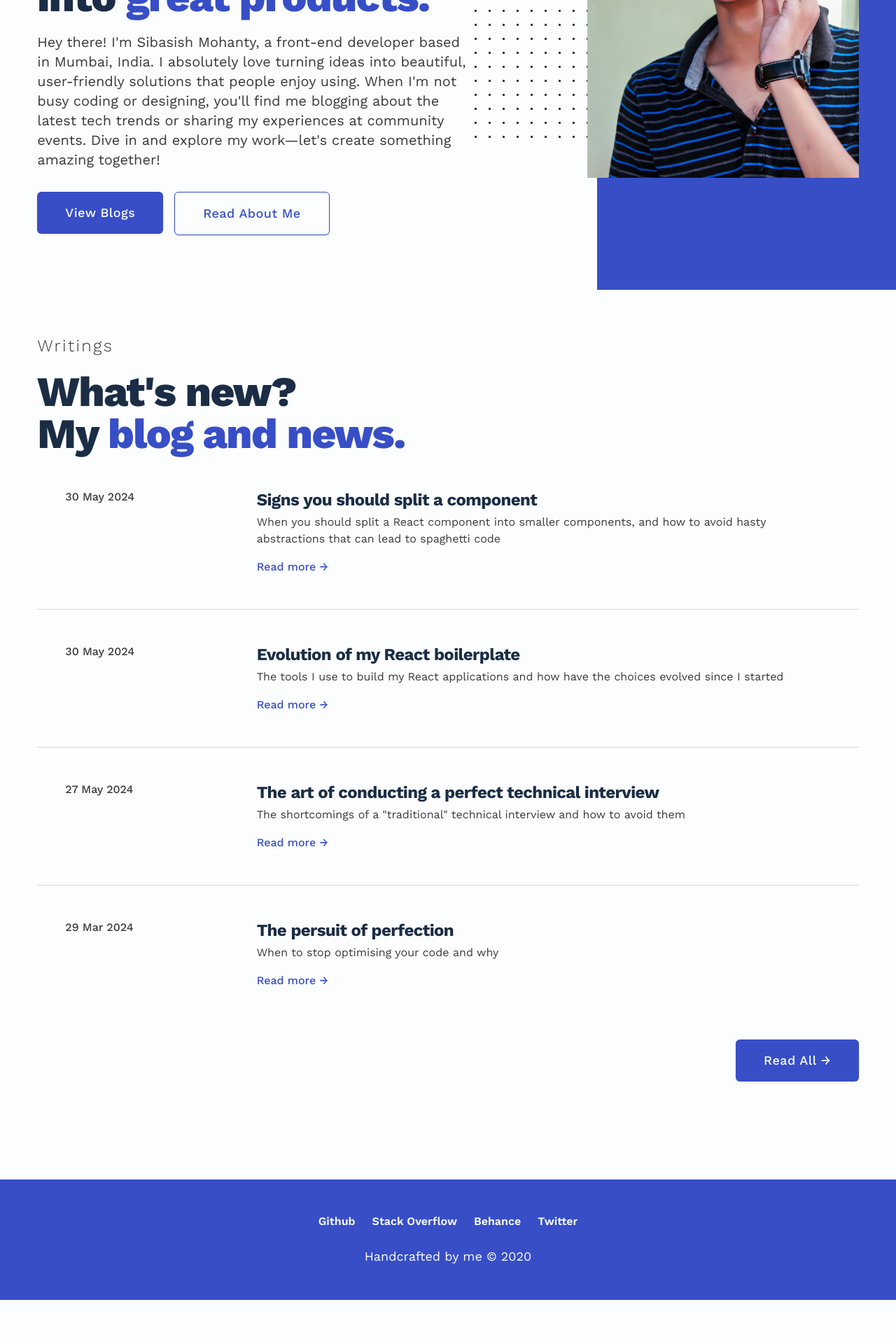
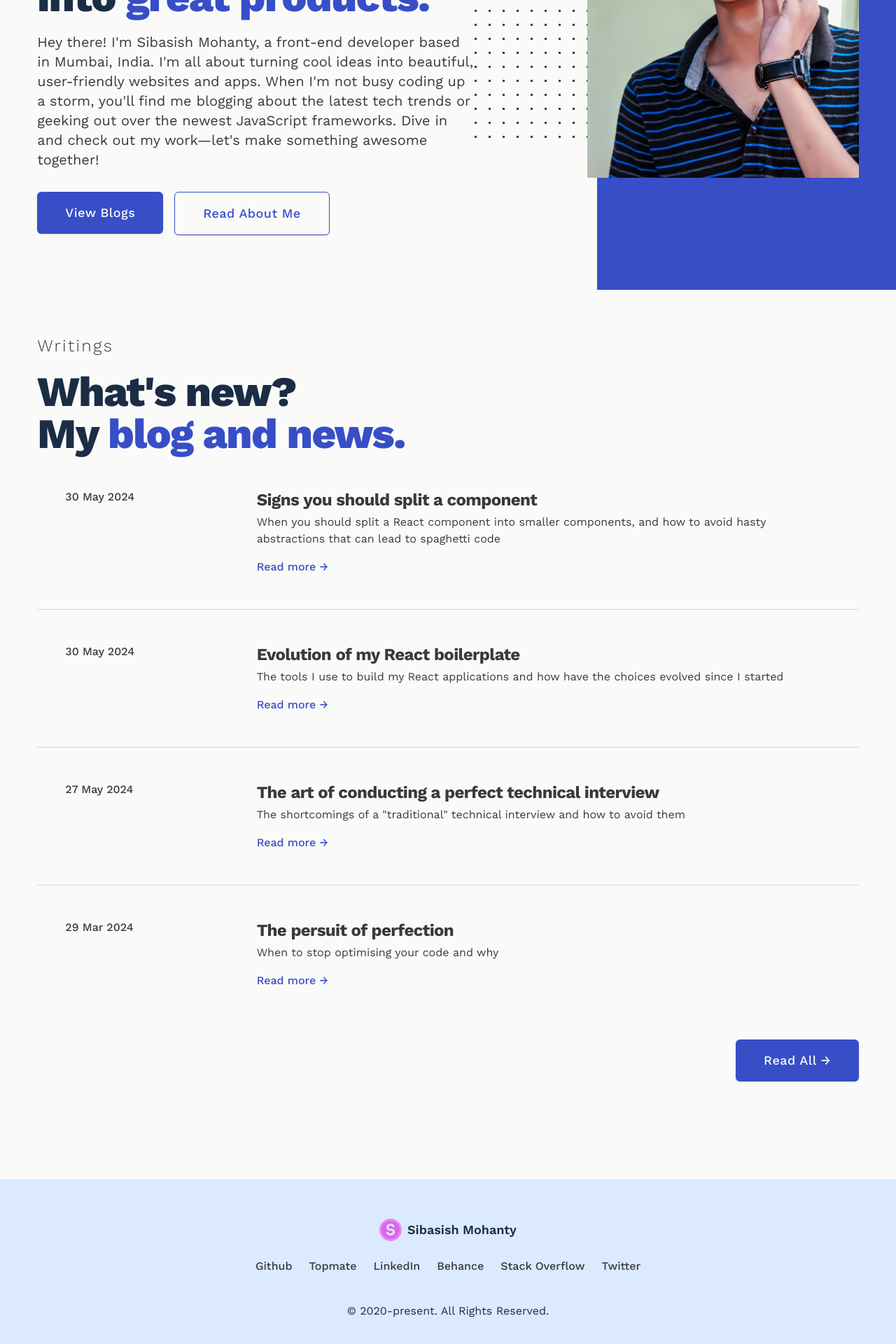
Before and after one commit to sibasishm/sibas.in, a Next.js app: page / in a window 1280 px wide. Shown: the part 386-2306 px from the top of the page at 70% size. Before the commit the page ends 2243 px from the top, so only its background shows below. Built offline with nearby package versions, Linux system fonts and the light colour scheme.

Commit message:
footer links

```diff
--- a/src/app/blogs/page.tsx
+++ b/src/app/blogs/page.tsx
@@ -6,7 +6,7 @@ async function Blogs() {
 
 	return (
 		<main className='container'>
-			<section className='space-y-2 md:space-y-5 mt-4 p-6 pb-8 pt-16 md:pt-20 lg:pt-28'>
+			<section className='space-y-2 md:space-y-5 p-6 pb-8 pt-16 md:pt-20 lg:pt-28'>
 				<h1 className='font-extrabold tracking-tight text-4xl sm:leading-10 md:text-6xl md:leading-14'>
 					Latest articles
 				</h1>
--- a/src/app/globals.css
+++ b/src/app/globals.css
@@ -3,8 +3,8 @@
 @tailwind utilities;
 
 [data-theme='light'] {
-	--color-background: #fcfdfe;
-	--color-background-offset: #f7faf9;
+	--color-background: #fafaf9;
+	--color-background-offset: #dbeafe;
 	--color-text: #1b2d45;
 	--color-text-offset: #373a3c;
 	--color-border: #cdd7e6;
@@ -22,6 +22,65 @@
 	--color-primary-offset: #dc66ec;
 }
 
+@media (prefers-reduced-motion: no-preference) {
+	:focus {
+		transition: outline-offset 0.1s ease;
+		outline-offset: 4px;
+	}
+}
+
+a {
+	color: var(--color-text-offset);
+}
+
+.underlined {
+	position: relative;
+	text-decoration: none !important;
+	white-space: nowrap;
+}
+
+.underlined:focus {
+	outline: none;
+	text-decoration: none !important;
+}
+
+.underlined:after {
+	content: '';
+	height: 2px;
+	transform: scaleX(0);
+	transition: transform 0.25s ease;
+	transform-origin: left;
+	left: 0;
+	bottom: -4px;
+	width: 100%;
+	display: block;
+	position: absolute;
+}
+
+.underlined:hover:after,
+.underlined:focus:after,
+.active.underlined:after {
+	background-color: currentColor;
+	transform: scaleX(1);
+}
+
+@media (prefers-reduced-motion) {
+	.underlined:after {
+		opacity: 0;
+		transition: opacity 0.25s ease;
+	}
+
+	.underlined:hover:after,
+	.underlined:focus:after,
+	.active.underlined:after {
+		opacity: 1;
+	}
+}
+
 .container {
 	@apply max-w-screen-xl w-11/12 mx-auto;
 }
+
+.link {
+	@apply underlined block whitespace-nowrap text-text-offset font-medium hover:text-text focus:text-text focus:outline-none active;
+}
--- a/src/components/footer.tsx
+++ b/src/components/footer.tsx
@@ -1,43 +1,69 @@
+'use client';
+
+import { useTheme } from 'next-themes';
+import { Logo } from './logo';
+
 export const Footer = () => {
+	const { theme } = useTheme();
 	return (
-		<footer className='bg-primary px-2 py-12 mt-24 text-center w-full'>
-			<div className='container text-background'>
-				<ul className='flex space-x-3 md:space-x-6 justify-center items-center text-sm md:text-base font-semibold'>
+		<footer className='bg-background-offset px-2 py-12 mt-24 text-center w-full'>
+			<div className='container'>
+				<div className='inline-flex items-center p-2 space-x-2 focus:outline-none focus:shadow-outline transition duration-150 ease-in-out'>
+					<Logo className='h-8 w-8' theme={theme} />
+					<span className='text-lg font-semibold'>Sibasish Mohanty</span>
+				</div>
+				<ul className='flex flex-wrap gap-4 md:gap-6 justify-center items-center text-sm md:text-base font-semibold mt-4'>
 					<a
 						href='https://github.com/sibasishm'
-						className='hover:underline focus:outline-none focus:underline'
+						className='link'
 						target='_blank'
 						rel='noopener noreferrer'
 					>
 						Github
 					</a>
 					<a
+						href='https://topmate.io/sibasish_mohanty/'
+						className='link'
+						target='_blank'
+						rel='noopener noreferrer'
+					>
+						Topmate
+					</a>
+					<a
+						href='https://www.linkedin.com/in/sibasish-mohanty/'
+						className='link'
+						target='_blank'
+						rel='noopener noreferrer'
+					>
+						LinkedIn
+					</a>
+					<a
+						href='https://www.behance.net/Sibasish19'
+						className='link'
+						target='_blank'
+						rel='noopener noreferrer'
+					>
+						Behance
+					</a>
+					<a
 						href='https://stackoverflow.com/users/9128145/sibasishm'
-						className='hover:underline focus:outline-none focus:underline'
+						className='link'
 						target='_blank'
 						rel='noopener noreferrer'
 					>
 						Stack Overflow
 					</a>
 					<a
-						href='https://www.behance.net/Sibasish19'
-						className='hover:underline focus:outline-none focus:underline'
-						target='_blank'
-						rel='noopener noreferrer'
-					>
-						Behance
-					</a>
-					<a
 						href='https://twitter.com/smsibasish'
-						className='hover:underline focus:outline-none focus:underline'
+						className='link'
 						target='_blank'
 						rel='noopener noreferrer'
 					>
 						Twitter
 					</a>
 				</ul>
-				<p className='text-base md:text-lg mt-6'>
-					Handcrafted by me &copy; 2020
+				<p className='text-sm md:text-base mt-10'>
+					&copy; 2020-present. All Rights Reserved.
 				</p>
 			</div>
 		</footer>
--- a/src/components/hero.tsx
+++ b/src/components/hero.tsx
@@ -65,11 +65,11 @@ const Hero = () => (
 				</div>
 				<p className='mt-6 text-base text-text-offset sm:mt-5 sm:text-lg sm:max-w-2xl sm:mx-auto md:text-xl lg:mx-0'>
 					Hey there! I&apos;m Sibasish Mohanty, a front-end developer based in
-					Mumbai, India. I absolutely love turning ideas into beautiful,
-					user-friendly solutions that people enjoy using. When I&apos;m not
-					busy coding or designing, you&apos;ll find me blogging about the
-					latest tech trends or sharing my experiences at community events. Dive
-					in and explore my work—let&apos;s create something amazing together!
+					Mumbai, India. I&apos;m all about turning cool ideas into beautiful,
+					user-friendly websites and apps. When I&apos;m not busy coding up a
+					storm, you&apos;ll find me blogging about the latest tech trends or
+					geeking out over the newest JavaScript frameworks. Dive in and check
+					out my work—let&apos;s make something awesome together!
 				</p>
 				<div className='mt-5 sm:mt-8 sm:flex sm:justify-center lg:justify-start'>
 					<div>
--- a/src/components/navbar.tsx
+++ b/src/components/navbar.tsx
@@ -12,7 +12,6 @@ import SVGProvider from '@/components/svg-provider';
 export const Navbar = () => {
 	const [mounted, setMounted] = useState(false);
 	const [isMenuOpen, setIsMenuOpen] = useState(false);
-	const [isTop, setIsTop] = useState(true);
 
 	const { theme, setTheme } = useTheme();
 
@@ -20,16 +19,6 @@ export const Navbar = () => {
 		const newTheme = theme === 'light' ? 'dark' : 'light';
 		setTheme(newTheme);
 	}
-
-	useEffect(() => {
-		const scrollHandler = () => {
-			setIsTop(window.scrollY < window.innerHeight);
-		};
-
-		window.addEventListener('scroll', scrollHandler);
-
-		return () => window.removeEventListener('scroll', scrollHandler);
-	}, [isTop]);
 
 	useEffect(() => {
 		setMounted(true);
@@ -40,11 +29,7 @@ export const Navbar = () => {
 	}
 
 	return (
-		<header
-			className={`fixed w-full z-10 bg-background transition duration-150 ease-in-out ${
-				!isTop && 'bg-background-offset blur shadow-lg'
-			}`}
-		>
+		<header className='fixed w-full z-10 bg-background'>
 			<div className='container'>
 				<div className='relative flex justify-between items-center h-16 md:h-20'>
 					<div className='absolute inset-y-0 left-0 flex items-center md:hidden'>
@@ -73,11 +58,7 @@ export const Navbar = () => {
 						</div>
 						<nav className='hidden md:flex md:ml-4'>
 							{LINKS.map(({ name, href }) => (
-								<Link
-									key={name}
-									href={href}
-									className='ml-4 px-3 py-2 rounded-md font-medium leading-5 text-text-offset hover:text-text hover:bg-background focus:outline-none focus:text-text focus:bg-background transition duration-150 ease-in-out'
-								>
+								<Link key={name} href={href} className='ml-4 px-3 py-2 link'>
 									{name}
 								</Link>
 							))}
@@ -102,7 +83,7 @@ export const Navbar = () => {
 						<Link
 							key={name}
 							href={href}
-							className='block mt-1 px-3 py-2 rounded-md font-medium leading-5 text-text-offset hover:text-text hover:bg-background focus:outline-none focus:text-text focus:bg-background transition duration-150 ease-in-out'
+							className='mt-1 px-3 py-2 rounded-md font-medium leading-5 text-text-offset hover:text-text hover:bg-background focus:outline-none focus:text-text focus:bg-background transition duration-150 ease-in-out'
 						>
 							{name}
 						</Link>
```
